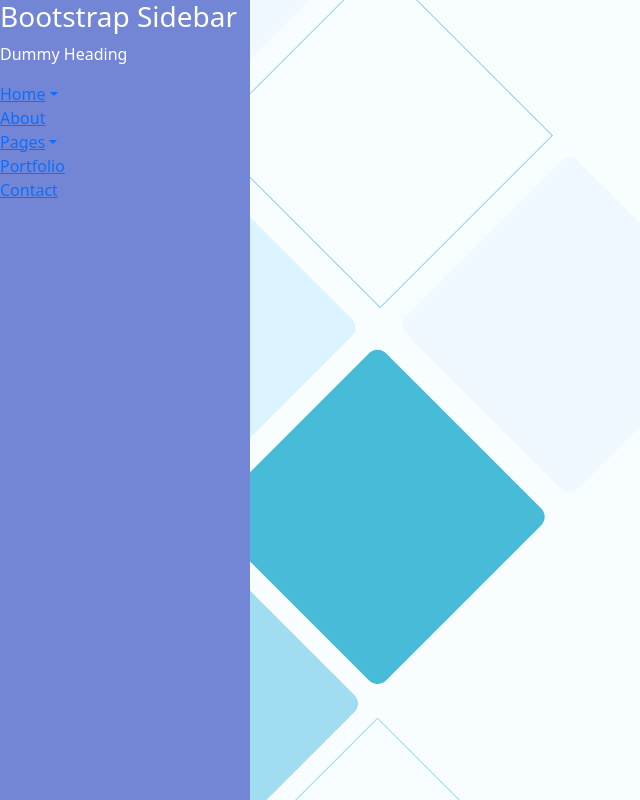
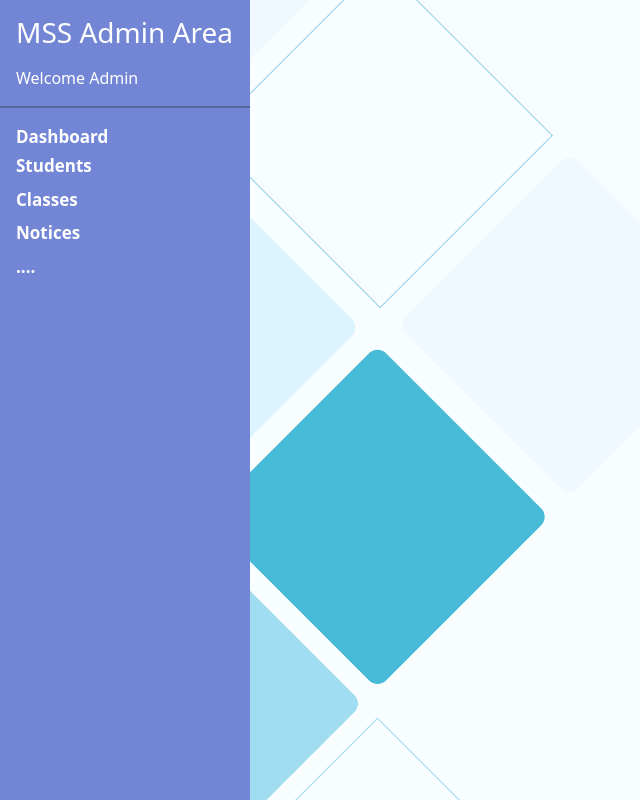
Before and after one commit to Rajuxz/Result-Publishing-Flask, a Flask app: page /admin in a window 1280 px wide. Shown: the whole page, without its empty margins (0-640 px from the left). Run offline with Flask 3, Linux system fonts and the light colour scheme; some libraries are stand-ins or nearby versions.

Commit message:
Sidebar for admin area

```diff
--- a/templates/admin/components/sidebar.html
+++ b/templates/admin/components/sidebar.html
@@ -2,46 +2,28 @@
     <!-- Sidebar -->
     <div class="sidebar">
         <div class="sidebar-header">
-            <h3>Bootstrap Sidebar</h3>
+            <h3 class="my-3 mx-3">MSS Admin Area</h3>
+            <p class="mx-3">Welcome Admin</p>
+            <hr class="border-2 border-black">
         </div>
-        <ul class="list-unstyled components">
-            <p>Dummy Heading</p>
+
+        <ul class="list-unstyled  mx-3">
+            <!-- List items -->
             <li class="active">
-                <a href="#homeSubmenu" data-toggle="collapse" aria-expanded="false" class="dropdown-toggle">Home</a>
-                <ul class="collapse list-unstyled" id="homeSubmenu">
-                    <li>
-                        <a href="#">Home 1</a>
-                    </li>
-                    <li>
-                        <a href="#">Home 2</a>
-                    </li>
-                    <li>
-                        <a href="#">Home 3</a>
-                    </li>
-                </ul>
+                <a class="custom-link text-white" href="#">Dashboard</a>
             </li>
-            <li>
-                <a href="#">About</a>
+            <li class="py-1">
+                <a  class="custom-link text-white" href="/students">Students</a>
             </li>
-            <li>
-                <a href="#pageSubmenu" data-toggle="collapse" aria-expanded="false" class="dropdown-toggle">Pages</a>
-                <ul class="collapse list-unstyled" id="pageSubmenu">
-                    <li>
-                        <a href="#">Page 1</a>
-                    </li>
-                    <li>
-                        <a href="#">Page 2</a>
-                    </li>
-                    <li>
-                        <a href="#">Page 3</a>
-                    </li>
-                </ul>
+            <li class="py-1">
+                <a class="custom-link text-white" href="#">Classes</a>
+
             </li>
-            <li>
-                <a href="#">Portfolio</a>
+            <li class="py-1">
+                <a class="custom-link text-white" href="#">Notices</a>
             </li>
-            <li>
-                <a href="#">Contact</a>
+            <li class="py-1">
+                <a class="custom-link text-white" href="#">....</a>
             </li>
         </ul>
     </div>
```
